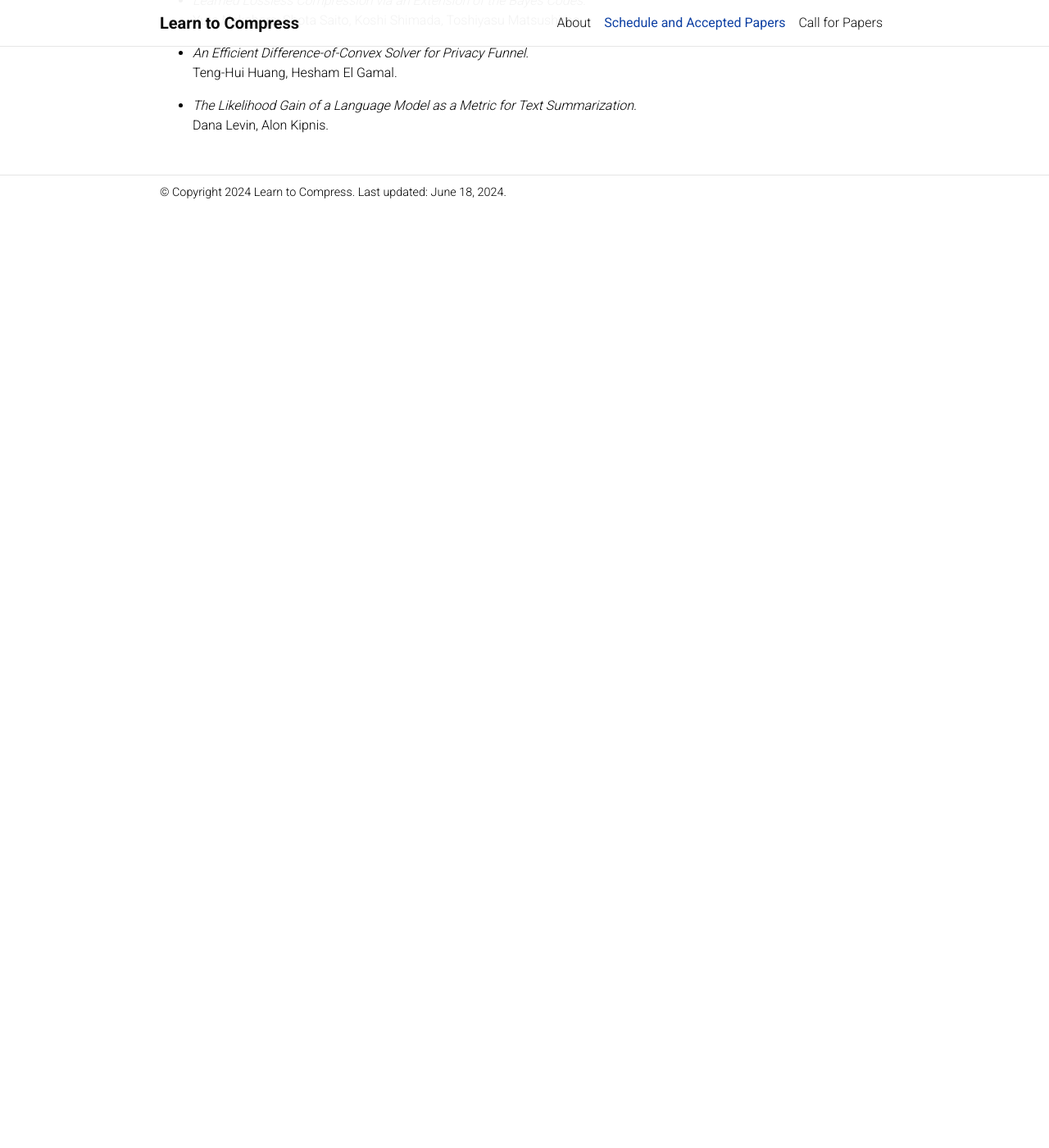
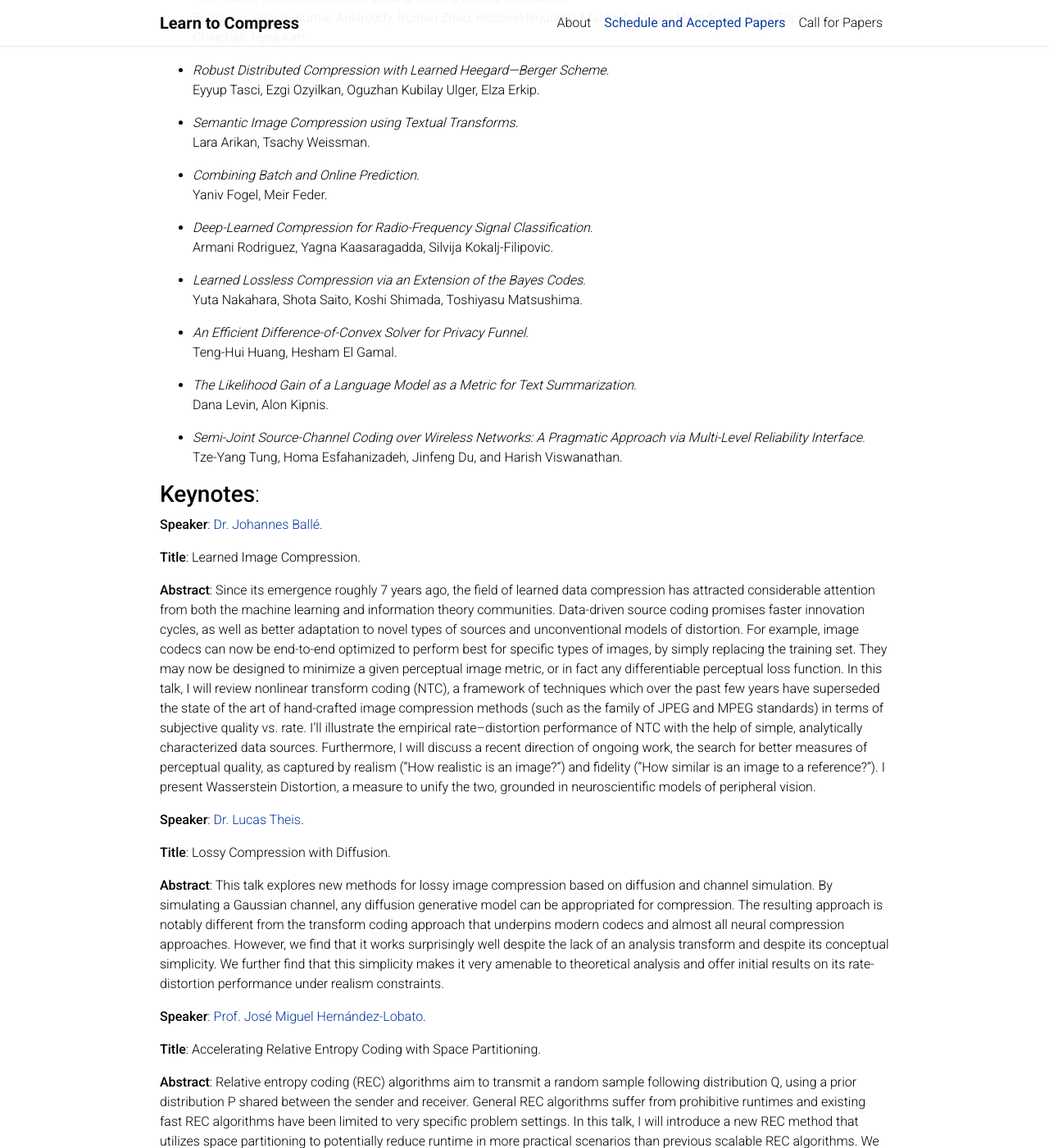
Before and after one commit to learn-to-compress-workshop-isit/learn-to-compress-workshop-isit.github.io, a Jekyll site: the page built from _pages/schedule.md, in a window 1280 px wide and 1400 px high, scrolled down 2130 px. Shown: the whole window at 82% size. Built offline with Jekyll 4.4.1, drawn with Linux system fonts in a browser that asks for light colours; comment, search, counter and statistics services are not loaded; a style sheet for code colours, icons or effects is not loaded; before the commit the page ends 2386 px from its top, so only the background shows below that; some of the changed text lies outside the part shown.

Commit message:
update abstracts + change schedule

```diff
--- a/_pages/schedule.md
+++ b/_pages/schedule.md
@@ -53,7 +54,20 @@ There will be a **welcome reception** for participants of the workshop, during 1
 
 
 
-#### **Accepted posters**:
+### **Accepted posters**:
+
+- [*Rate-Distortion-Perception Tradeoff for Vector Gaussian Sources*](https://openreview.net/forum?id=NP2eeHpVJO) [**spotlight presentation**]. \
+Jingjing Qian, Sadaf Salehkalaibar, Jun Chen, Ashish Khisti, Wei Yu, Wuxian Shi, Yiqun Ge, Wen Tong.
+
+- [*Some Notes on the Sample Complexity of Approximate Channel Simulation*](https://openreview.net/forum?id=Hq07uannyG) [**spotlight presentation**]. \
+Gergely Flamich, Lennie Wells.
+
+- [*Staggered Quantizers for Perfect Perceptual Quality: A Connection between Quantizers with Common Randomness and Without*](https://openreview.net/forum?id=keX3SC5cOt) [**spotlight presentation**]. \
+Ruida Zhou, Chao Tian.
+
+- [*Estimation of Rate-Distortion Function for Computing with Decoder Side Information*](https://openreview.net/forum?id=xDa9Dxoww0) [**spotlight presentation**]. \
+ Heasung Kim, Hyeji Kim, Gustavo De Veciana.
+
 
 - [*Alternate Learning and Compression approaching R(D).*](https://openreview.net/forum?id=gUoegiopC1)\
 Ram Zamir, Kenneth Rose.
@@ -89,3 +103,36 @@ Teng-Hui Huang, Hesham El Gamal.
 
 - [*The Likelihood Gain of a Language Model as a Metric for Text Summarization.*](https://openreview.net/forum?id=YeKgNL7G7Q)\
 Dana Levin, Alon Kipnis.
+
+- *Semi-Joint Source-Channel Coding over Wireless Networks: A Pragmatic Approach via Multi-Level Reliability Interface.*  \
+Tze-Yang Tung, Homa Esfahanizadeh, Jinfeng Du, and Harish Viswanathan.
+
+
+### **Keynotes**:
+
+**Speaker**: [Dr. Johannes Ballé](https://balle.io/).
+
+**Title**: Learned Image Compression.
+
+**Abstract**: Since its emergence roughly 7 years ago, the field of learned data compression has attracted considerable attention from both the machine learning and information theory communities. Data-driven source coding promises faster innovation cycles, as well as better adaptation to novel types of sources and unconventional models of distortion. For example, image codecs can now be end-to-end optimized to perform best for specific types of images, by simply replacing the training set. They may now be designed to minimize a given perceptual image metric, or in fact any differentiable perceptual loss function. In this talk, I will review nonlinear transform coding (NTC), a framework of techniques which over the past few years have superseded the state of the art of hand-crafted image compression methods (such as the family of JPEG and MPEG standards) in terms of subjective quality vs. rate. I’ll illustrate the empirical rate–distortion performance of NTC with the help of simple, analytically characterized data sources. Furthermore, I will discuss a recent direction of ongoing work, the search for better measures of perceptual quality, as captured by realism (“How realistic is an image?”) and fidelity (“How similar is an image to a reference?”). I present Wasserstein Distortion, a measure to unify the two, grounded in neuroscientific models of peripheral vision.
+
+
+**Speaker**: [Dr. Lucas Theis](https://theis.io/).
+
+**Title**: Lossy Compression with Diffusion.
+
+**Abstract**: This talk explores new methods for lossy image compression based on diffusion and channel simulation. By simulating a Gaussian channel, any diffusion generative model can be appropriated for compression. The resulting approach is notably different from the transform coding approach that underpins modern codecs and almost all neural compression approaches. However, we find that it works surprisingly well despite the lack of an analysis transform and despite its conceptual simplicity. We further find that this simplicity makes it very amenable to theoretical analysis and offer initial results on its rate-distortion performance under realism constraints.
+
+
+**Speaker**: [Prof. José Miguel Hernández-Lobato](https://jmhl.org/).
+
+**Title**: Accelerating Relative Entropy Coding with Space Partitioning.
+
+**Abstract**: Relative entropy coding (REC) algorithms aim to transmit a random sample following distribution Q, using a prior distribution P shared between the sender and receiver. General REC algorithms suffer from prohibitive runtimes and existing fast REC algorithms have been limited to very specific problem settings. In this talk, I will introduce a new REC method that utilizes space partitioning to potentially reduce runtime in more practical scenarios than previous scalable REC algorithms. We provide theoretical results for our proposed method and demonstrate its efficiency through both toy examples and practical applications in neural compression. While our approach does not achieve polynomial time complexity, it enables handling larger REC problems much more efficiently. This results in not only faster REC encoding processes but also reduced codelength overhead, thereby offering performance improvements in neural compression applications.
+
+
+**Speaker**: [Prof. Shirin Jalali](https://sites.google.com/site/shirinjalali/home).
+
+**Title**: Compression Codes: Bridging Theory and Algorithms in Signal Processing and Learning.
+
+**Abstract**: In the realm of signal processing and machine learning, a foundational challenge lies in developing robust theoretical frameworks that guide the analysis and design of effective solutions. This talk explores the power of compression codes as a unifying framework for these tasks. By leveraging the principles of data compression, we can derive insightful theoretical perspectives that enhance our understanding of inference and learning problems. This framework not only provides a novel lens for theoretical analysis but also informs the creation of practically sound and theoretically-grounded algorithms. We will examine how compression codes bridge this gap, paving the way for advancements in signal processing and machine learning research.
```
Also changed, not shown: other parts of _pages/schedule.md (+6 -5 lines), 10 other files.
